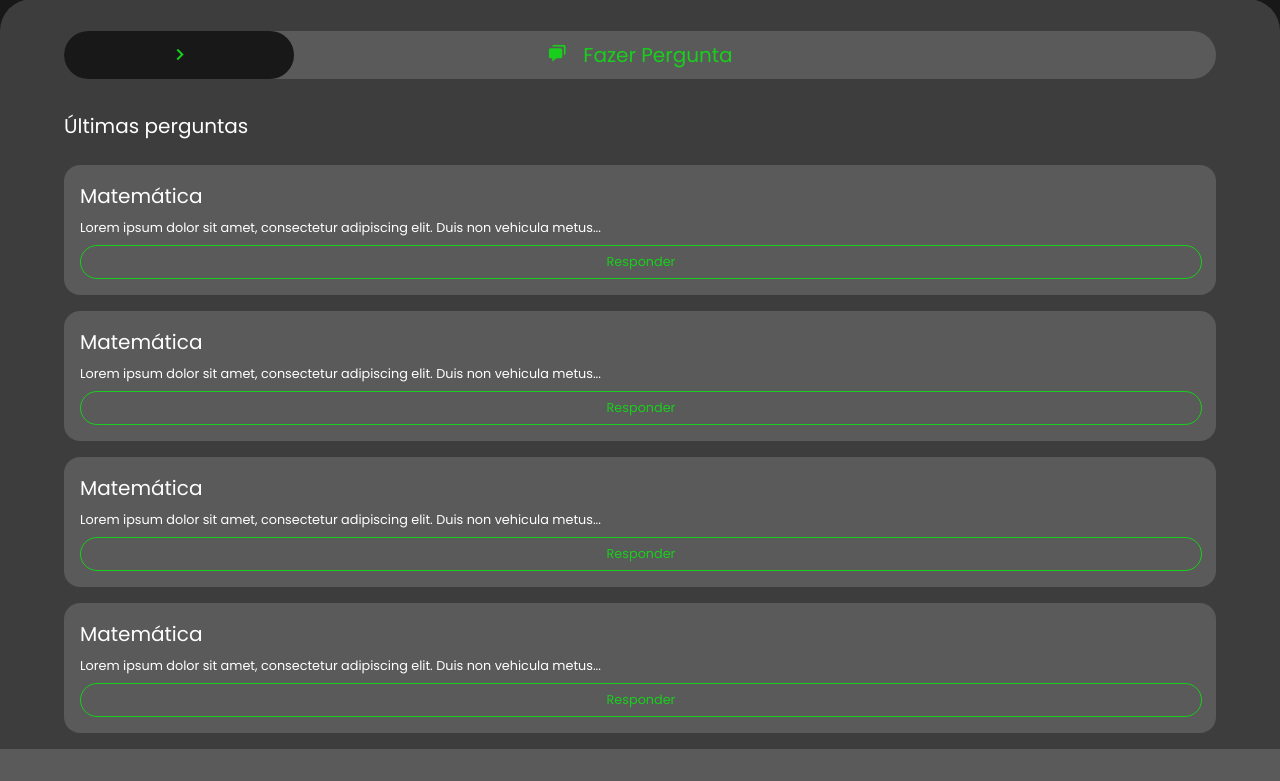
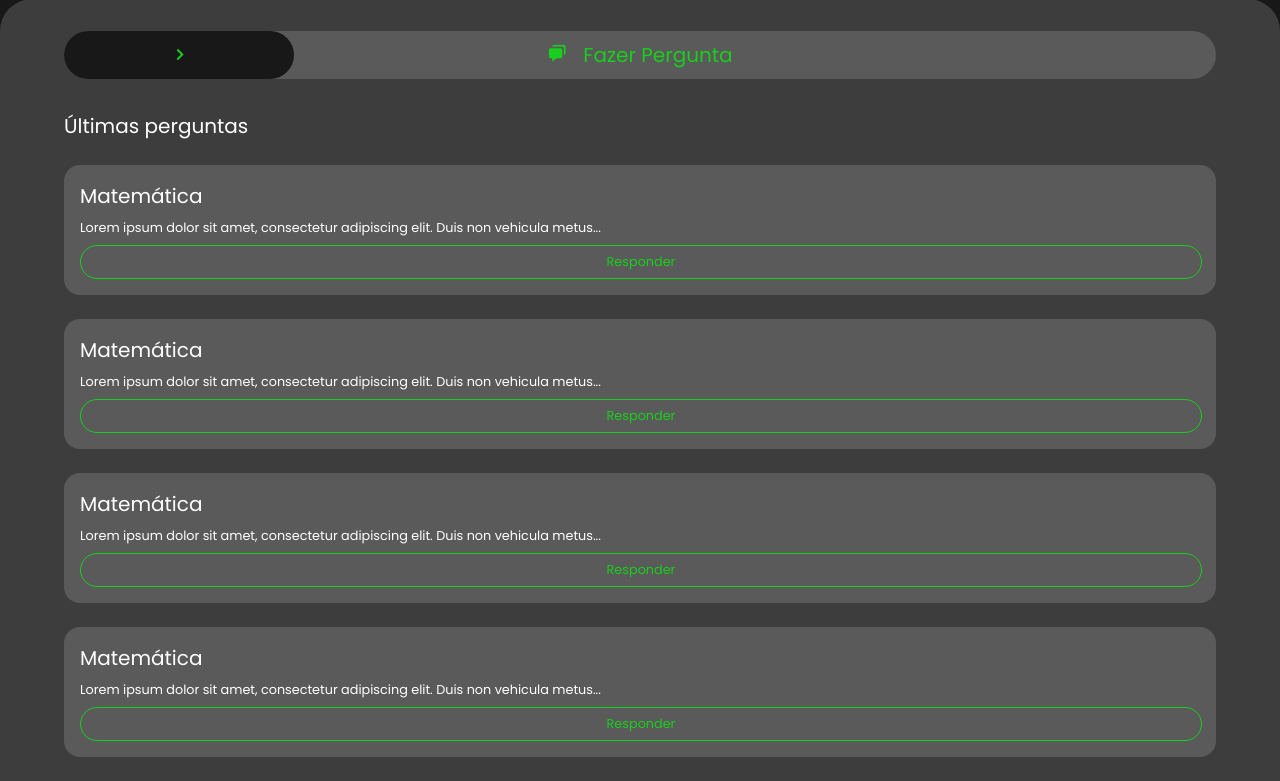
Before and after one commit to CauaSerpa/formulario, a PHP site: page / in a window 1280 px wide. Shown: the part 347-1128 px from the top of the page. Before the commit the page ends 1096 px from the top, so only its background shows below. Run offline with PHP 8.4, Linux system fonts and the light colour scheme.

Commit message:
Update style.css

```diff
--- a/assets/css/style.css
+++ b/assets/css/style.css
@@ -255,11 +255,16 @@ section.box__container
     width: 100%;
     border-radius: 1rem;
     background: #5A5A5A;
-    margin-bottom: 1rem;
+    margin-bottom: 1.5rem;
 }
 .container .container__latter-questions .container__question .question
 {
     padding: 1rem;
+}
+.container .container__latter-questions .container__question .question .question__title
+{
+    color: #19CE1D;
+    font-weight: 500;
 }
 .container .container__latter-questions .container__question .question label
 {
@@ -281,3 +286,8 @@ section.box__container
     color: #19CE1D;
     font-size: .8rem;
 }
+.container .container__latter-questions .container__question .question a:hover
+{
+    color: #5A5A5A;
+    background: #19CE1D;
+}
```
